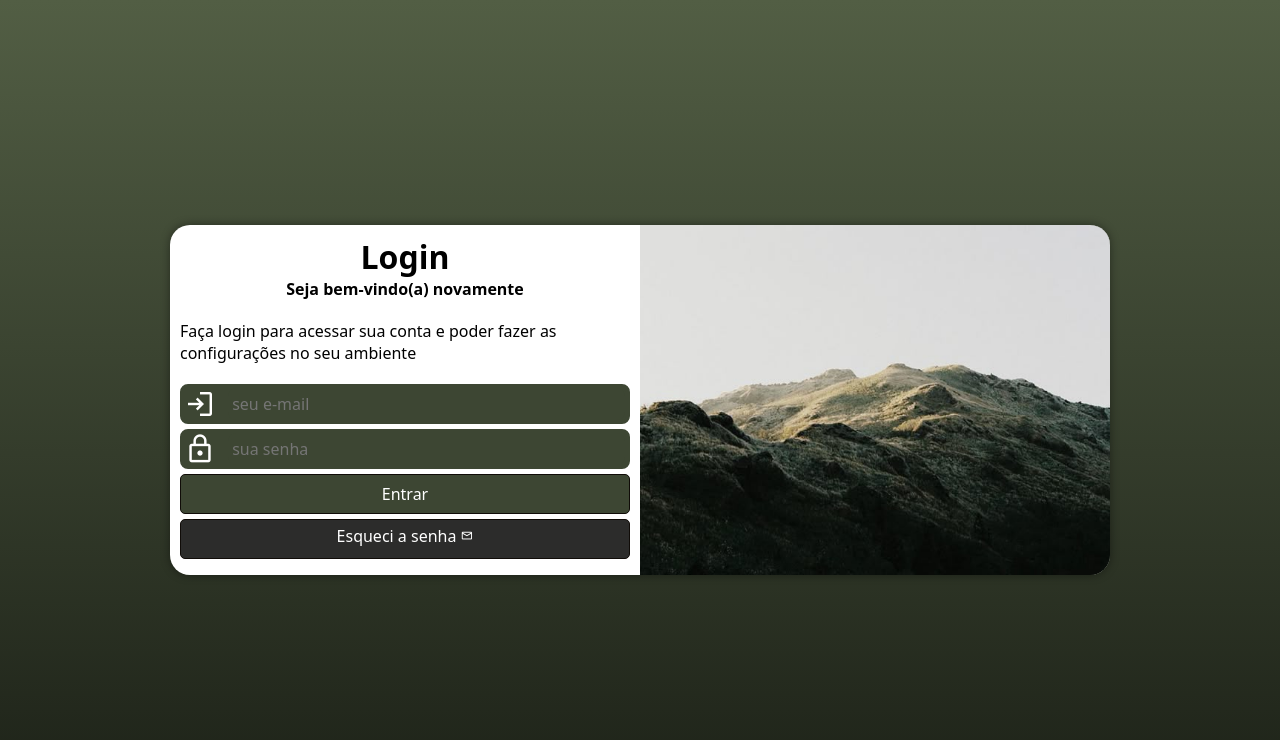
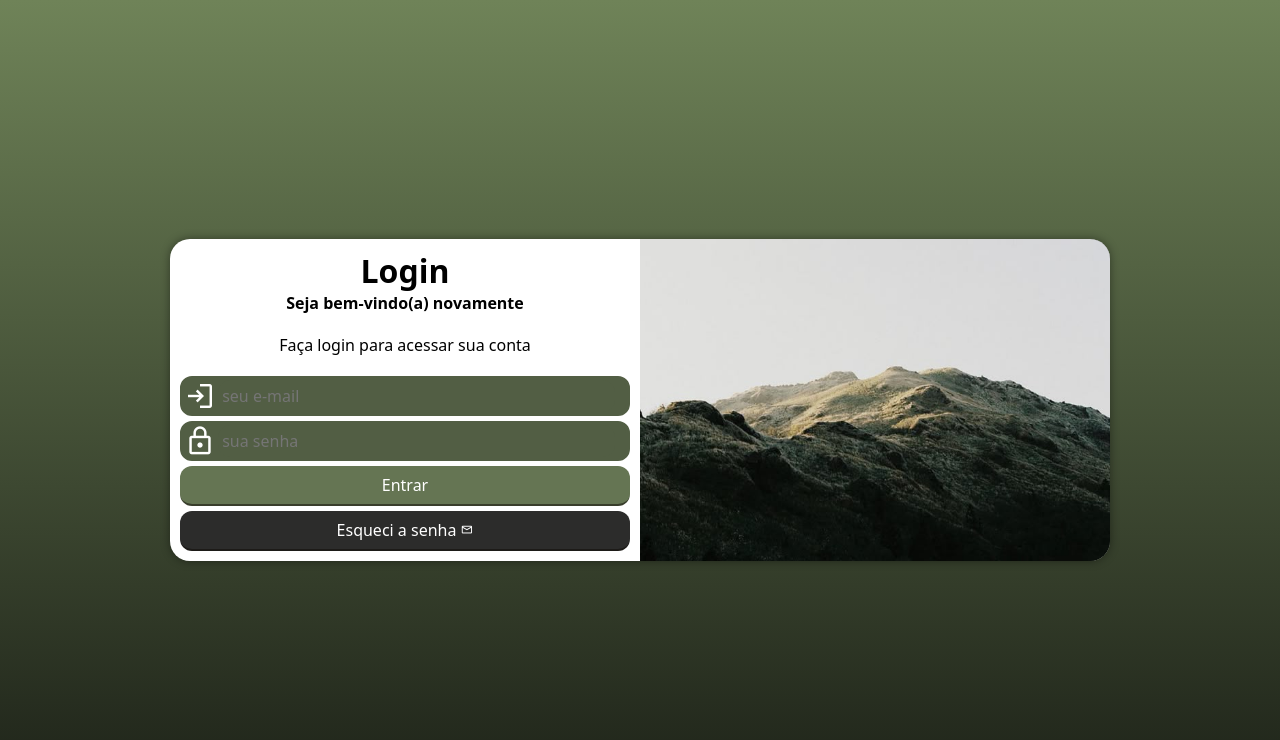
Before and after one commit to Glaub3rDev/login-responsivo, a plain HTML site: page index.html in a window 1280 px wide. Drawn offline with nearby package versions, Linux system fonts and the light colour scheme.

Commit message:
ajustes finais do projeto

```diff
--- a/index.html
+++ b/index.html
@@ -19,7 +19,7 @@
             <div id="formulario">
                 <h1>Login</h1>
                 <h2>Seja bem-vindo(a) novamente</h2>
-                <p>Faça login para acessar sua conta e poder fazer as configurações no seu ambiente</p>
+                <p>Faça login para acessar sua conta</p>
                 <form action="login.php" method="post" autocomplete="on">
                     <div class="campo">
                         <span class="material-symbols-outlined">login </span>
--- a/src/style/media-query.css
+++ b/src/style/media-query.css
@@ -9,11 +9,11 @@ Grandes telas: 1200px
 
 @media screen and (min-width: 768px) and (max-width: 992px){
     body { /* CONFIGURAÇÃO PARA TABLET */
-        background-image: linear-gradient(to top, #1d2218, #525e44);
+       background-image: linear-gradient(to top, #1d2218, #6f8358);
     }
     section#login {
         width: 80vw;
-        height: 290px;
+        height: 300px;
     }
 
     section#login > div#imagem{
@@ -30,16 +30,20 @@ Grandes telas: 1200px
         float: right;
         width: 70%;
     }
+
+    div#formulario > p {
+        text-align: center;
+    }
 }
 
 @media screen and (min-width: 992px) {
-    body { /* CONFIGURAÇÃO PARA TABLET */
-        background-image: linear-gradient(to top, #1d2218, #525e44);
+    body { /* CONFIGURAÇÃO PARA DESKTOP */
+        background-image: linear-gradient(to top, #1d2218, #6f8358);
     }
 
     section#login {
         width: 940px;
-        height: 350px;
+        height: 322px;
     }
 
     section#login > div#imagem {
@@ -61,5 +65,6 @@ Grandes telas: 1200px
     div#formulario > p {
     font-size: 1em;
     margin: 20px 0px;
+    text-align: center;
     }
 }
--- a/src/style/style.css
+++ b/src/style/style.css
@@ -31,8 +31,8 @@ section#login {
     left: 50%;
     overflow: hidden;
     background-color: white;
-    width: 260px;
-    height: 515px;
+    width: 280px;
+    height: 518px;
     border-radius: 20px;
     box-shadow: 0px 0px 10px rgba(0, 0, 0, 0.42);
 
@@ -66,8 +66,9 @@ div#formulario > h2 {
 
 div#formulario > p {
     font-size: 0.8em;
-    text-align: left;
+    text-align: c;
     margin-bottom: 10px;
+    text-align: center;
 }
 
 form > input[type=submit] {
@@ -75,17 +76,17 @@ form > input[type=submit] {
     font-size: 1em;
     width: 100%;
     height: 40px;
-    background-color: var(--color003);
+    background-color: #657553;
     color: white;
     border: none;
-    border-radius: 5px;
+    border-radius: 12px;
     cursor: pointer;
-    border: 1px solid var(--color002);
+    border-bottom: 2px solid #100c0886;
     transition: 0.5s ease;
 }
 
 form > input[type=submit]:hover {
-    background-color: #24291d;
+    background-color: var(--color003);
 }
 
 form > a.botao {
@@ -96,11 +97,11 @@ form > a.botao {
     padding-top: 5px;
     margin-top: 5px;
     background-color: var(--color001);
-    border: 1px solid var(--color002);
-    border-radius: 5px;
+    border-radius: 12px;
     color: white;
     text-decoration: none;
     transition: 0.5s ease;
+    border-bottom: 2px solid #100c0886;
 }
 
 form > a.botao:hover {
@@ -109,15 +110,16 @@ form > a.botao:hover {
 
 form > a.botao > span {
     font-size: 0.8em;
+    padding-top: 8px;
 }
 
 form > div.campo {
-    background-color: var(--color003);
-    border: 4px solid var(--color003);
+    background-color: #525e44;
+    border: 4px solid #525e44;
     width: 100%;
     display: block;
     height: 40px;
-    border-radius: 8px;
+    border-radius: 12px;
     margin: 5px 0px;
 }
 
@@ -128,16 +130,16 @@ div.campo > label {
 div.campo span {
     color: white;
     font-size: 2em;
-    width: 40px;
+    width: 30px;
 }
 
 div.campo > input {
-    background-color: var(--color003);
+    background-color: #525e44;
     font-size: 1em;
     height: 100%;
     width: calc(100% - 45px);
     border: 0px;
-    border-radius: 8px;
+    border-radius: 12px;
     padding: 4px;
     transform: translateY(-10px);
     transition: 0.5s ease;
```
